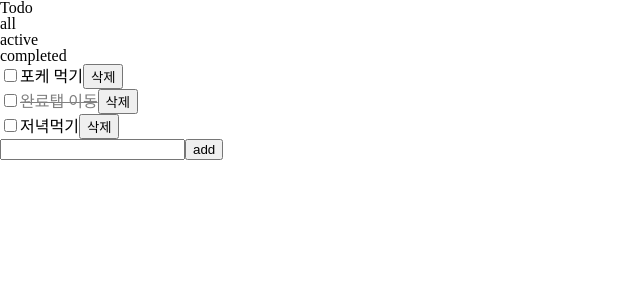
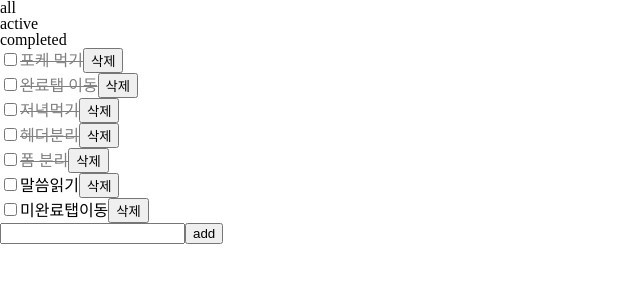
Before and after one commit to annasyun/Todo, a React (Create React App) app: page / in a window 1280 px wide. Shown: the top 300 px of the page, without its empty margins (0-640 px from the left). Built offline with nearby package versions, Linux system fonts and the light colour scheme; data requests are answered from the project's data file.

Commit message:
feat: active탭 클릭시 active list 조회

```diff
--- a/db.json
+++ b/db.json
@@ -2,7 +2,7 @@
   "todos": [
     {
       "content": "포케 먹기",
-      "isCompleted": false,
+      "isCompleted": true,
       "id": 1
     },
     {
@@ -11,9 +11,29 @@
       "id": 2
     },
     {
+      "content": "저녁먹기",
+      "isCompleted": true,
+      "id": 3
+    },
+    {
+      "content": "헤더분리",
+      "isCompleted": true,
+      "id": 4
+    },
+    {
+      "content": "폼 분리",
+      "isCompleted": true,
+      "id": 5
+    },
+    {
       "isCompleted": false,
-      "content": "저녁먹기",
-      "id": 3
+      "content": "말씀읽기",
+      "id": 6
+    },
+    {
+      "isCompleted": false,
+      "content": "미완료탭이동",
+      "id": 7
     }
   ]
 }
--- a/src/App.js
+++ b/src/App.js
@@ -1,5 +1,6 @@
 import { Route, Routes } from "react-router-dom";
 import "./App.css";
+import ActiveTodo from "./pages/ActiveTodo";
 import AllTodo from "./pages/AllTodo";
 import CompletedTodo from "./pages/CompletedTodo";
 
@@ -8,6 +9,7 @@ function App() {
     <Routes>
       <Route path="/" element={<AllTodo />} />
       <Route path="/completion" element={<CompletedTodo />} />
+      <Route path="/active" element={<ActiveTodo />} />
     </Routes>
   );
 }
--- a/src/components/NewTodoForm.jsx
+++ b/src/components/Form/NewTodoForm.jsx
@@ -1,6 +1,19 @@
 import React from "react";
+import { postTodosAxios } from "../../api/todos";
+import useInput from "../../hooks/useInput";
 
-export default function NewTodoForm({ handleSubmit,todoValue }) {
+export default function NewTodoForm({ getTodos }) {
+  const [todoValue] = useInput("");
+
+  const handleSubmit = async () => {
+    const res = await postTodosAxios({
+      isCompleted: false,
+      content: todoValue.value,
+    });
+    getTodos();
+    todoValue.setValue("");
+  };
+
   return (
     <form action="" method="get" onSubmit={handleSubmit}>
       <label htmlFor="inp-text">
--- /dev/null
+++ b/src/components/Header/Header.jsx
@@ -0,0 +1,32 @@
+import React from "react";
+import { useNavigate } from "react-router-dom";
+
+export default function Header({ title }) {
+  const navigate = useNavigate();
+
+  const NavigateToAll = () => {
+    navigate("/");
+  };
+
+  const NavigateToActive = () => {
+    navigate("/active");
+  };
+
+  const NavigateToCompletion = () => {
+    navigate("/completion");
+  };
+
+  return (
+    <header>
+      {title === "allTodo" && <h1 className="ir">Todo</h1>}
+      <h2 className="ir">{title}</h2>
+      <nav>
+        <ul>
+          <li onClick={NavigateToAll}>all</li>
+          <li onClick={NavigateToActive}>active</li>
+          <li onClick={NavigateToCompletion}>completed</li>
+        </ul>
+      </nav>
+    </header>
+  );
+}
--- a/src/components/TodoList.jsx
+++ b/src/components/TodoList.jsx
@@ -1,15 +1,9 @@
 import ListItem from "./ListItem/ListItem";
 
-export default function TodoList({
-  todoList,
-  getTodos,
-  completedTodos,
-  completionPg,
-}) {
+export default function TodoList({ todoList, getTodos }) {
   return (
     <ul>
-      {completionPg
-        ? completedTodos?.map((v) => {
+      {todoList?.map((v) => {
         return (
           <ListItem
             key={v.id}
@@ -17,19 +11,6 @@ export default function TodoList({
             id={v.id}
             isCompleted={v.isCompleted}
             getTodos={getTodos}
-                completedTodos={completedTodos}
-              />
-            );
-          })
-        : todoList?.map((v) => {
-            return (
-              <ListItem
-                key={v.id}
-                content={v.content}
-                id={v.id}
-                isCompleted={v.isCompleted}
-                getTodos={getTodos}
-                completedTodos={completedTodos}
           />
         );
       })}
--- a/src/pages/ActiveTodo.jsx
+++ b/src/pages/ActiveTodo.jsx
@@ -1,5 +1,29 @@
-import React from "react";
+import React, { useEffect, useState } from "react";
+import { getTodosAxios } from "../api/todos";
+import NewTodoForm from "../components/Form/NewTodoForm";
+import Header from "../components/Header/Header";
+import TodoList from "../components/TodoList";
 
 export default function ActiveTodo() {
-  return <div></div>;
+  const [activeTodos, setActiveTodos] = useState([]);
+
+  const getTodos = async () => {
+    const res = await getTodosAxios();
+    setActiveTodos(res.data.filter((todo) => !todo.isCompleted));
+  };
+
+  console.log(activeTodos);
+
+  useEffect(() => {
+    getTodos();
+  }, []);
+
+  return (
+    <div>
+      해브투
+      <Header title={"ActiveTodo"} />
+      <TodoList getTodos={getTodos} todoList={activeTodos} />
+      <NewTodoForm getTodos={getTodos} />
+    </div>
+  );
 }
--- a/src/pages/AllTodo.jsx
+++ b/src/pages/AllTodo.jsx
@@ -1,64 +1,28 @@
 import React, { useEffect, useState } from "react";
-import { getTodosAxios, postTodosAxios } from "../api/todos";
-import useInput from "../hooks/useInput";
+import { getTodosAxios } from "../api/todos";
 import TodoList from "../components/TodoList";
-import NewTodoForm from "../components/NewTodoForm";
-import { useNavigate } from "react-router-dom";
+import NewTodoForm from "../components/Form/NewTodoForm";
+import Header from "../components/Header/Header";
 
 export default function AllTodo() {
-  const navigate = useNavigate();
-
-  const NavigateToCompletion = () => {
-    // setCompletionPg(true);
-    navigate("/completion");
-  };
-
-  const [todoValue] = useInput("");
   const [todoList, setTodoList] = useState();
-  const [completedTodos, setCompletedTodos] = useState([]);
-
 
   const getTodos = async () => {
     const res = await getTodosAxios();
     setTodoList(res.data);
-    setCompletedTodos(res.data.filter((todo) => todo.isCompleted));
   };
   console.log(todoList);
-  console.log(completedTodos);
 
   useEffect(() => {
     getTodos();
   }, []);
 
-  const handleSubmit = async () => {
-    const res = await postTodosAxios({
-      isCompleted: false,
-      content: todoValue.value,
-    });
-    getTodos();
-    todoValue.setValue("");
-  };
-
   return (
     <>
-      <header>
-        <h1>Todo</h1>
-        <nav>
-          <ul>
-            <li>all</li>
-            <li>active</li>
-            <li onClick={NavigateToCompletion}>completed</li>
-          </ul>
-        </nav>
-      </header>
+      <Header title={"allTodo"} />
       <main>
-        <TodoList
-          todoList={todoList}
-          getTodos={getTodos}
-          // completionPg={completionPg}
-          completedTodos={completedTodos}
-        />
-        <NewTodoForm handleSubmit={handleSubmit} todoValue={todoValue} />
+        <TodoList todoList={todoList} getTodos={getTodos} />
+        <NewTodoForm getTodos={getTodos} />
       </main>
     </>
   );
--- a/src/pages/CompletedTodo.jsx
+++ b/src/pages/CompletedTodo.jsx
@@ -1,15 +1,17 @@
 import React, { useEffect, useState } from "react";
 import { getTodosAxios } from "../api/todos";
+import NewTodoForm from "../components/Form/NewTodoForm";
+import Header from "../components/Header/Header";
 import TodoList from "../components/TodoList";
 
 export default function CompletedTodo() {
   const [completedTodos, setCompletedTodos] = useState([]);
-  const [completionPg, setCompletionPg] = useState(true);
 
   const getTodos = async () => {
     const res = await getTodosAxios();
     setCompletedTodos(res.data.filter((todo) => todo.isCompleted));
   };
+
   useEffect(() => {
     getTodos();
   }, []);
@@ -18,11 +20,11 @@ export default function CompletedTodo() {
   return (
     <div>
       완료됐당!
-      <TodoList
-        getTodos={getTodos}
-        completedTodos={completedTodos}
-        completionPg={completionPg}
-      />
+      <Header title={"CompletedTodo"} />
+      <main>
+        <TodoList getTodos={getTodos} todoList={completedTodos} />
+        <NewTodoForm getTodos={getTodos} />
+      </main>
     </div>
   );
 }
```
Lines whose indentation alone changed are shown as unchanged.
